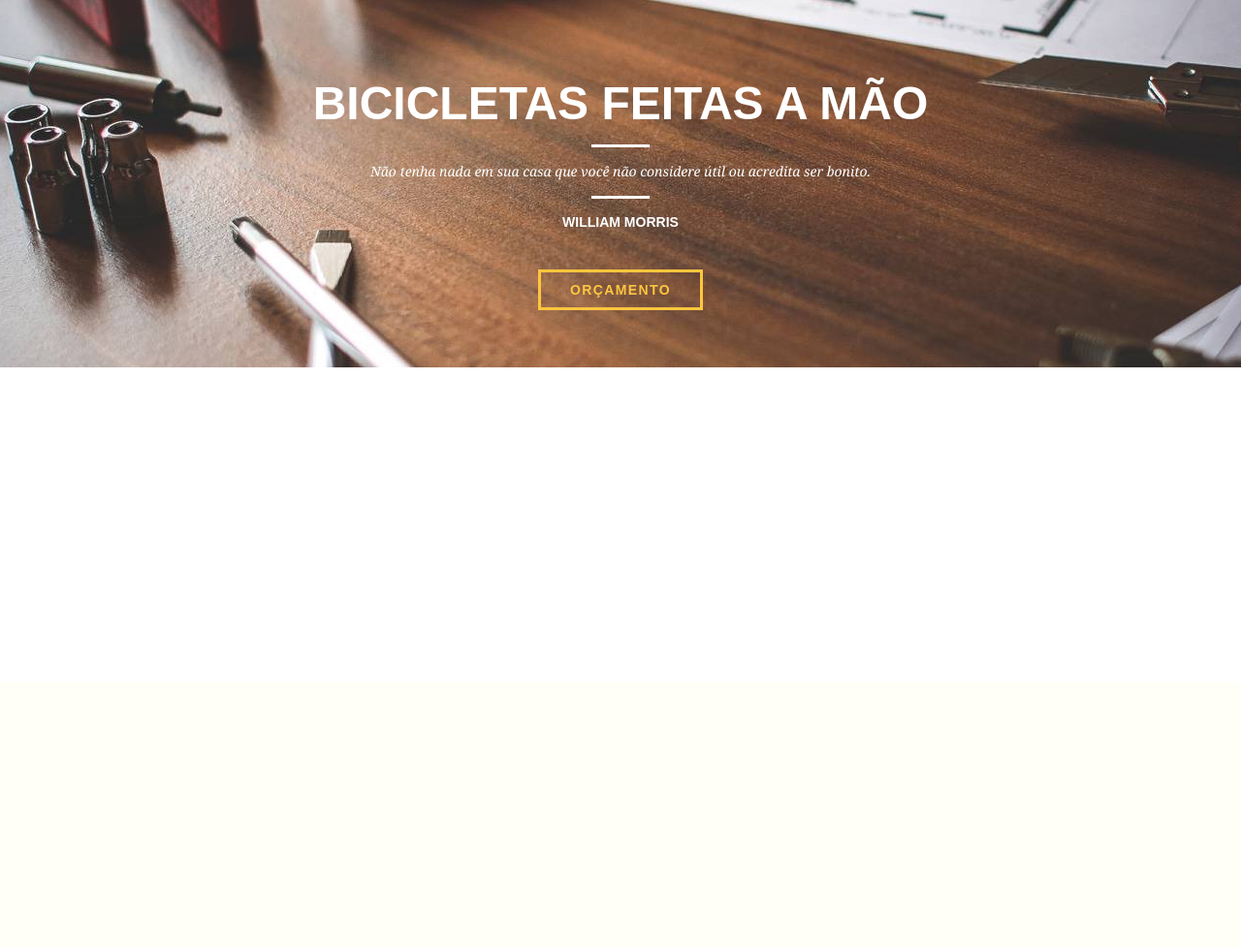
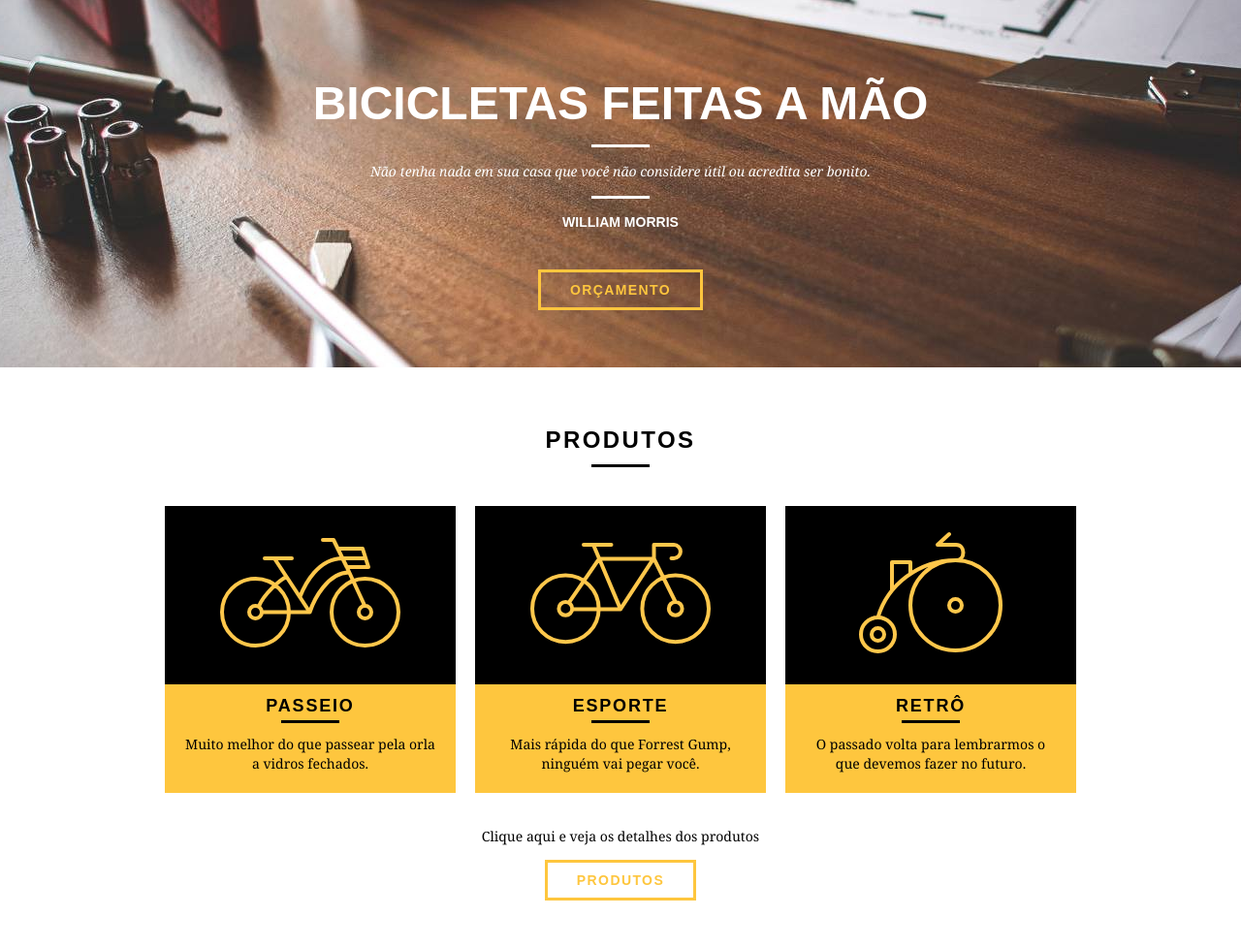
Before and after one commit to antonioizaias/origamid-bikcraft, a PHP site: page / in a window 1280 px wide. Shown: the part 97-1075 px from the top of the page at 97% size. Before the commit the page ends 476 px from the top, so only its background shows below. Run offline with PHP 8.4, Linux system fonts and the light colour scheme.

Commit message:
Página principal – Produtos

```diff
--- a/assets/css/style.css
+++ b/assets/css/style.css
@@ -21,8 +21,31 @@ p {
     letter-spacing: .1em;
 }
 
-.btn:hover {
-    background-color: #000;
+.subtitulo {
+    font-size: 24px;
+    line-height: 30px;
+    font-weight: bold;
+    letter-spacing: .1em;
+    text-transform: uppercase;
+    text-align: center;
+}
+
+.subtitulo:after {
+    content: "";
+    display: block;
+    width: 60px;
+    height: 3px;
+    margin: 10px auto;
+}
+
+.call-to-action {
+    clear: both;
+    text-align: center;
+    padding-top: 35px;
+}
+
+.call-to-action p {
+    margin-bottom: 25px;
 }
 
 /* Header */
@@ -34,6 +57,7 @@ p {
     top: 0;
     background-color: #FEC63E;
     padding: 15px 0;
+    z-index: 10;
 }
 
 .header-nav {
@@ -110,3 +134,62 @@ p {
     font-size: 14px;
     initial-letter: 1em;
 }
+
+.introducao .btn:hover {
+    color: #FFF;
+    border-color: #FFF;
+}
+
+/* Produtos */
+
+.produtos {
+    padding: 60px 0;
+}
+
+/* Cores específicas do subtítulo para a sessão de produtos */
+
+.produtos .subtitulo {
+    color: #000;
+    margin-bottom: 40px;
+}
+
+.produtos .subtitulo:after {
+    background: #000;
+}
+
+.produtos-list-img {
+    background: #000;
+    padding: 20px;
+}
+
+.produtos-list li {
+    background: #FEC63E;
+    text-align: center;
+}
+
+.produtos-list li h3 {
+    font-weight: bold;
+    font-size: 18px;
+    line-height: 25px;
+    text-transform: uppercase;
+    letter-spacing: .1em;
+    margin-top: 10px;
+}
+
+.produtos-list li h3:after {
+    content: "";
+    display: block;
+    width: 60px;
+    height: 3px;
+    background: #000;
+    margin: 2px auto;
+}
+
+.produtos-list li p{
+    padding: 10px 20px 20px 20px;
+}
+
+.produtos .btn:hover {
+    color: #000;
+    border-color: #000;
+}
--- a/index.html
+++ b/index.html
@@ -23,24 +23,65 @@
                 <nav class="header-nav grid-12">
                     <ul>
                         <li><a href="about.html">Sobre</a></li>
+
                         <li><a href="products.html">Produtos</a></li>
+
                         <li><a href="portfolio.html">Portfólio</a></li>
+
                         <li><a href="contact.html">Contato</a></li>
                     </ul>
                 </nav>
             </div>
         </header>
-        <!-- Sessão -->
+        <!-- Sessão – Introdução-->
         <section class="introducao">
             <div class="container">
                 <h1>Bicicletas feitas a mão</h1>
+
                 <blockquote class="quote-introducao">
                     <p>Não tenha nada em sua casa que você não considere útil ou acredita ser bonito.</p>
                     <cite>William Morris</cite>
                 </blockquote>
+
                 <!-- Botão -->
                 <a href="products.html" class="btn">Orçamento</a>
             </div>
         </section>
+        <!-- Sessão – Produtos -->
+        <section class="container produtos">
+            <h2 class="subtitulo">Produtos</h2>
+            <!-- Lista -->
+            <ul class="produtos-list">
+                <li class="grid-1-3">
+                    <div class="produtos-list-img">
+                        <img src="assets/images/products/passeio.svg" alt="Passeio">
+                    </div>
+                    <h3>Passeio</h3>
+                    <p>Muito melhor do que passear pela orla a vidros fechados.</p>
+                </li>
+
+                <li class="grid-1-3">
+                    <div class="produtos-list-img">
+                        <img src="assets/images/products/esporte.svg" alt="Esporte">
+                    </div>
+                    <h3>Esporte</h3>
+                    <p>Mais rápida do que Forrest Gump, ninguém vai pegar você.</p>
+                </li>
+
+                <li class="grid-1-3">
+                    <div class="produtos-list-img">
+                        <img src="assets/images/products/retro.svg" alt="Retrô">
+                    </div>
+                    <h3>Retrô</h3>
+                    <p>O passado volta para lembrarmos o que devemos fazer no futuro.</p>
+                </li>
+            </ul>
+
+            <!-- Botão -->
+            <div class="call-to-action">
+                <p>Clique aqui e veja os detalhes dos produtos</p>
+                <a href="products.html" class="btn">Produtos</a>
+            </div>
+        </section>
     </body>
 </html>
```
